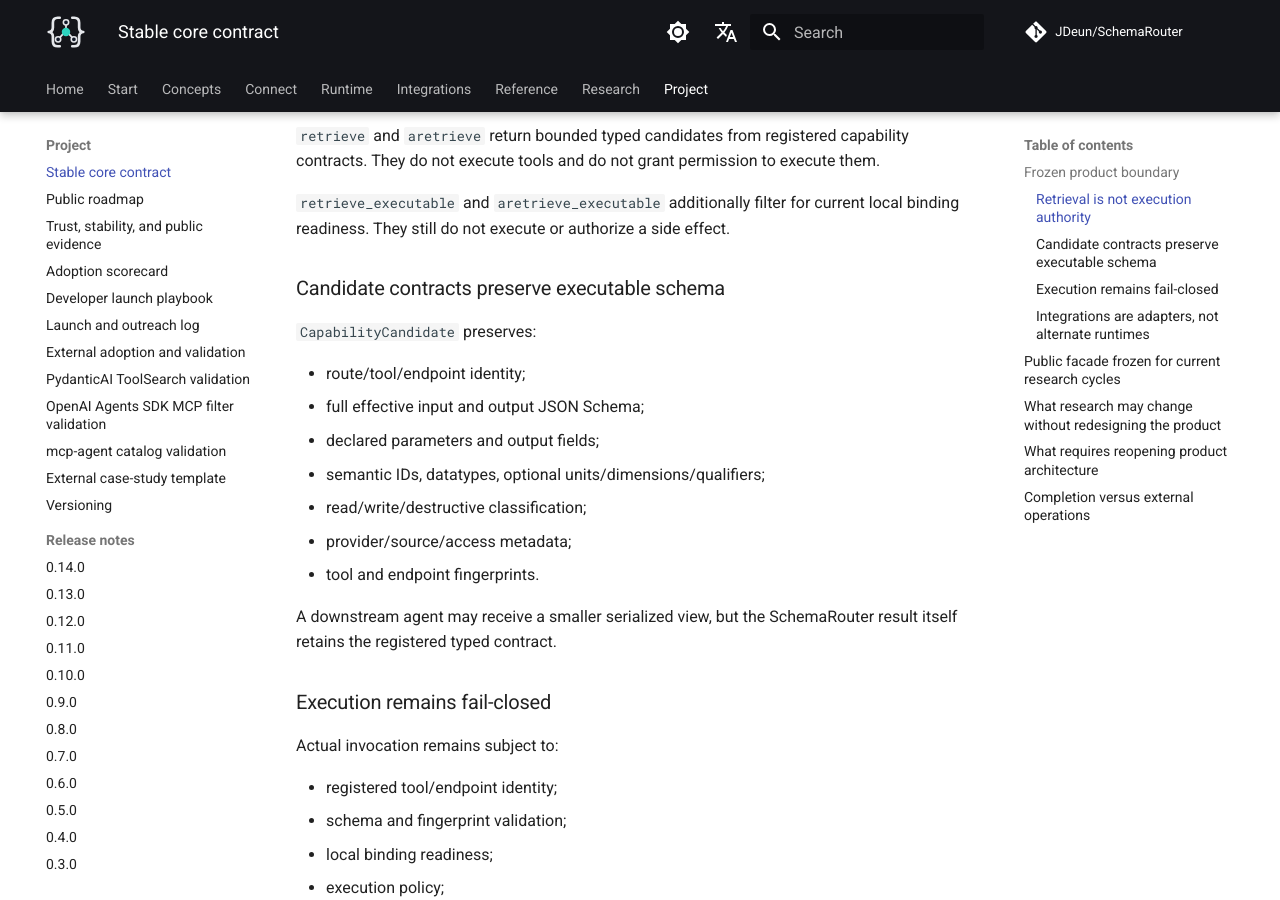
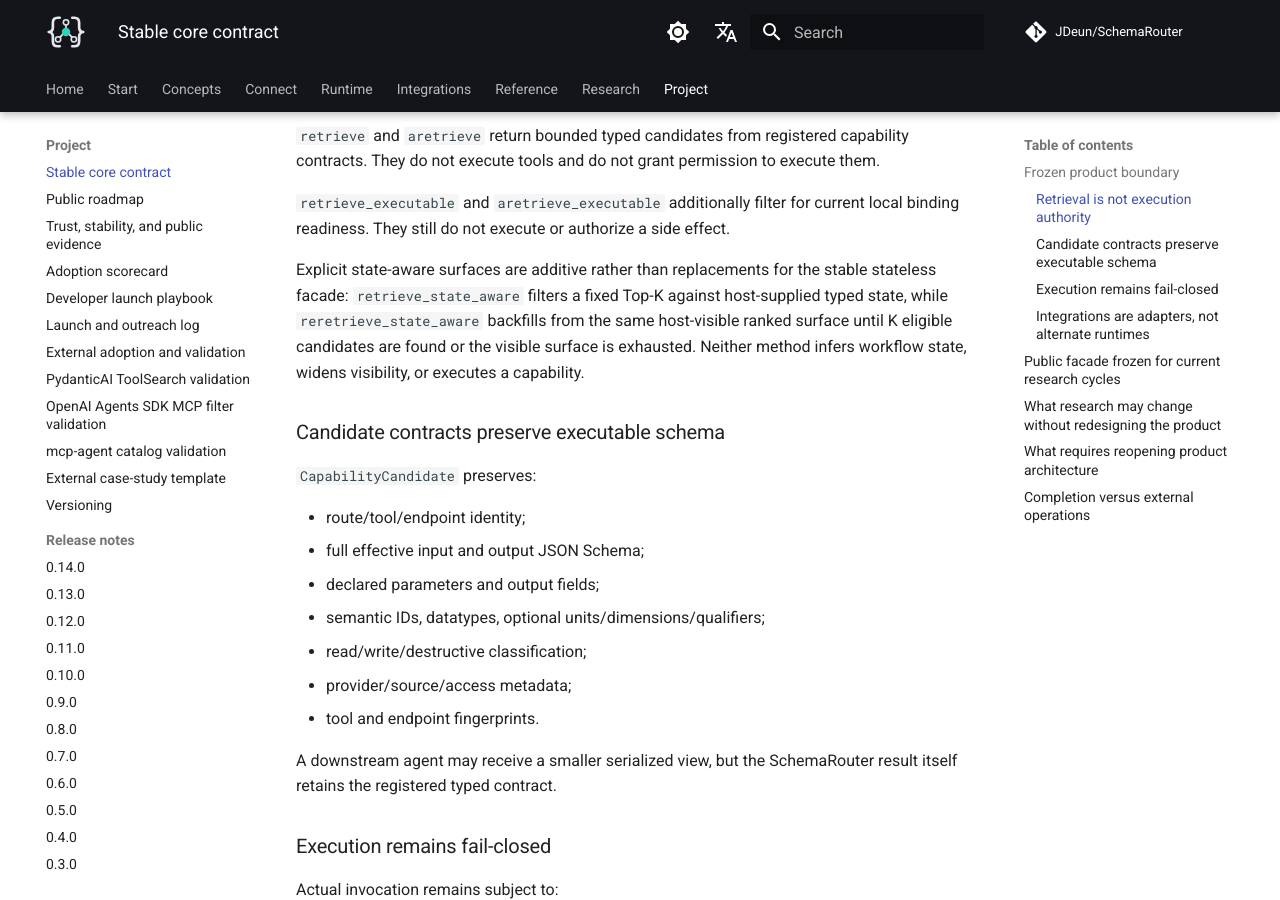
Before and after one commit to JDeun/SchemaRouter, an MkDocs documentation site: the page built from docs/stable-core.md, in a window 1280 px wide and 900 px high, scrolled down 1286 px. Built offline with MkDocs 1.6.1 and Material for MkDocs 9.7.7, drawn with Linux system fonts in a browser that asks for light colours; comment, search, counter and statistics services are not loaded; some of the changed text lies outside the part shown.

Commit message:
docs: align architecture and roadmap with capability infrastructure

```diff
--- a/docs/stable-core.md
+++ b/docs/stable-core.md
@@ -29,6 +29,12 @@ contracts. They do not execute tools and do not grant permission to execute them
 
 `retrieve_executable` and `aretrieve_executable` additionally filter for current local
 binding readiness. They still do not execute or authorize a side effect.
+
+Explicit state-aware surfaces are additive rather than replacements for the stable stateless facade:
+`retrieve_state_aware` filters a fixed Top-K against host-supplied typed state, while
+`reretrieve_state_aware` backfills from the same host-visible ranked surface until K eligible
+candidates are found or the visible surface is exhausted. Neither method infers workflow state,
+widens visibility, or executes a capability.
 
 ### Candidate contracts preserve executable schema
 
@@ -76,6 +82,8 @@ Research may change internal ranking/index implementations while preserving thes
 - `SchemaRouter.aretrieve(..., k=5)`
 - `SchemaRouter.retrieve_executable(..., k=5)`
 - `SchemaRouter.aretrieve_executable(..., k=5)`
+- additive `retrieve_state_aware` / `aretrieve_state_aware` and
+  `reretrieve_state_aware` / `areretrieve_state_aware` typed-state surfaces;
 - equivalent `ConfiguredSchemaRouter` retrieval methods;
 - existing planning, invocation, batch, streaming, policy and inspection APIs.
 
@@ -94,6 +102,10 @@ Evidence may justify compatible changes such as:
 - new optional adapters.
 
 These should normally remain behind the same typed retrieval and execution boundary.
+
+Provider-first registration, versioned capability artifacts/snapshots, atomic snapshot publication,
+dependency-graph indexing, and decision traces are also infrastructure around that boundary. They do
+not create a second planner or grant execution authority.
 
 ## What requires reopening product architecture
 
```
